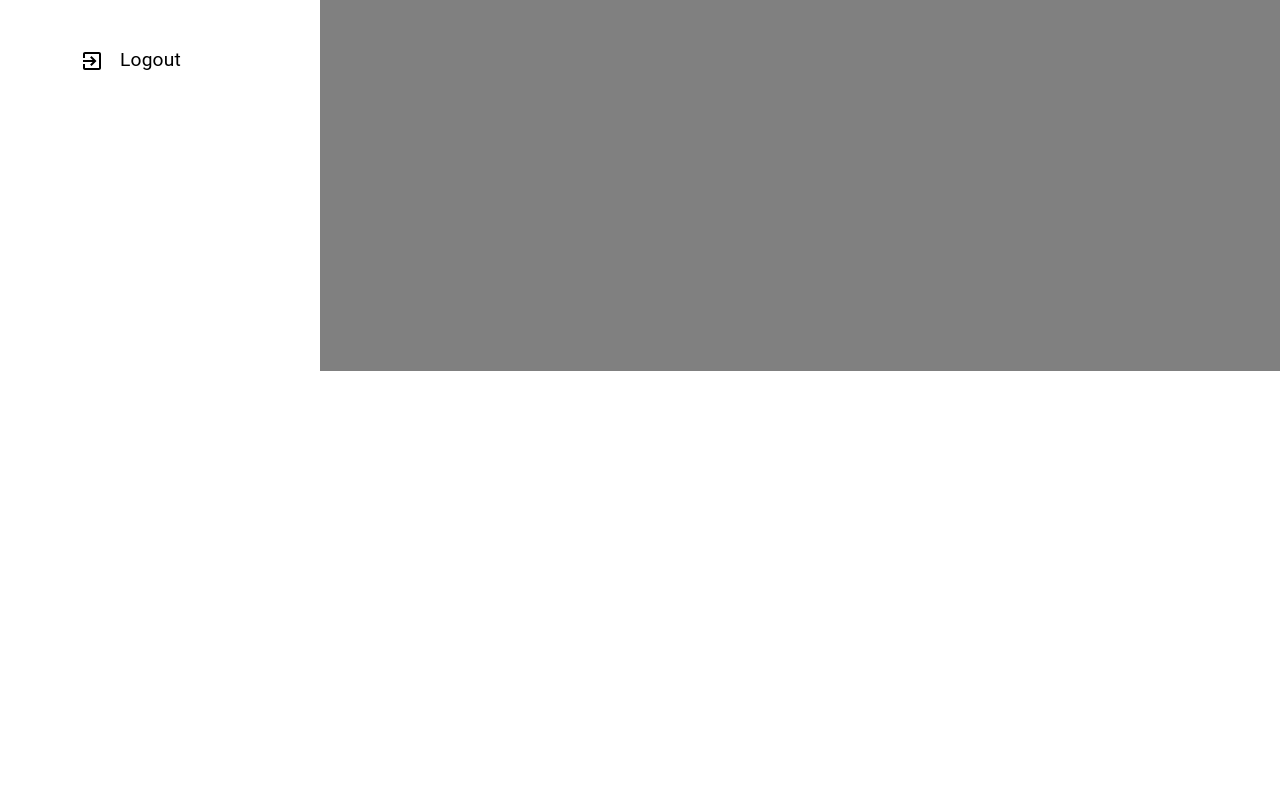
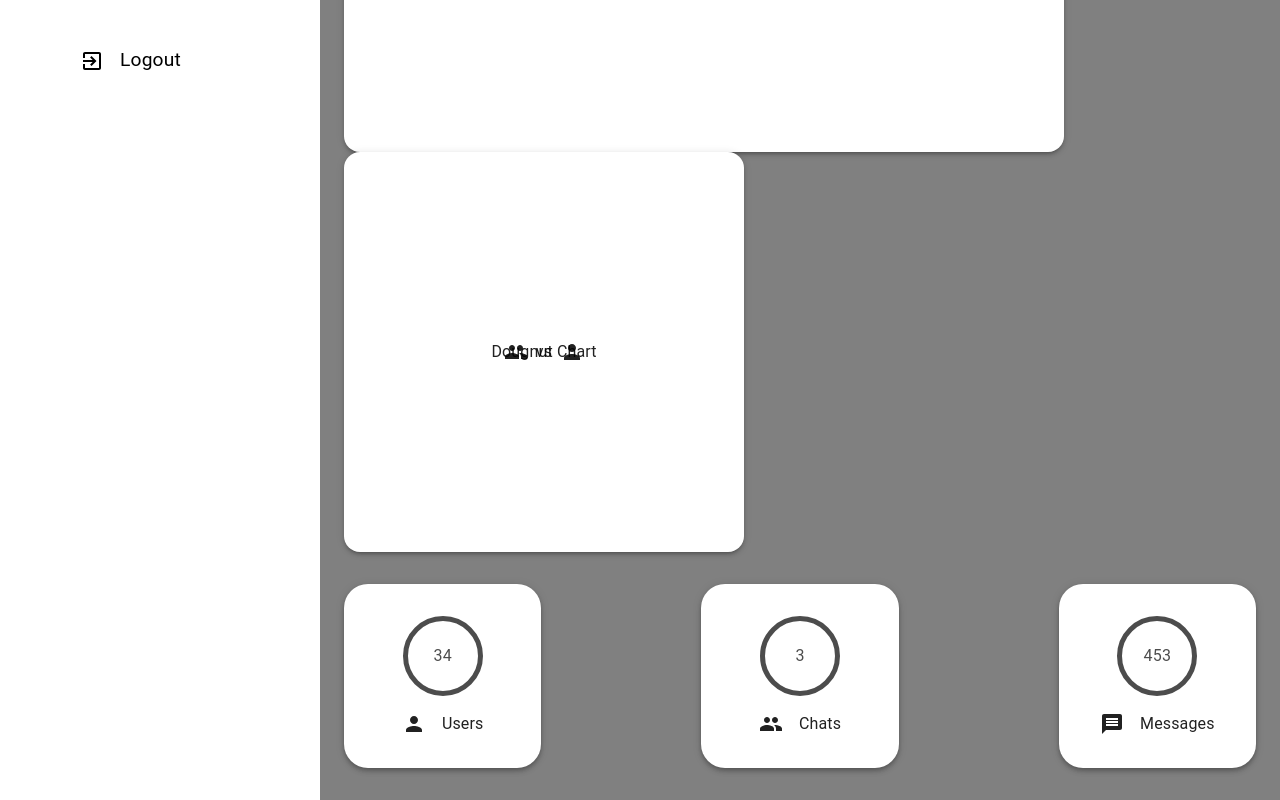
Before and after one commit to mayurr7/chat-app, a React (Vite) app in the folder client/: page /admin/dashboard in a window 1280 px wide. Shown: the part 429-1229 px from the top of the page. Before the commit the page ends 800 px from the top, so only its background shows below. Built offline with nearby package versions, Linux system fonts and the light colour scheme.

Commit message:
dashboard update

```diff
--- a/client/src/pages/admin/DashBoard.jsx
+++ b/client/src/pages/admin/DashBoard.jsx
@@ -1,7 +1,7 @@
 import React from 'react'
 import AdminLayout from '../../components/layout/AdminLayout'
 import {Box, Container, Paper, Stack, Typography } from '@mui/material'
-import { AdminPanelSettings as AdminPanelSettingsIcon, Notifications as NotificationsIcons} from '@mui/icons-material';
+import { AdminPanelSettings as AdminPanelSettingsIcon, Group as GroupIcon, Message as MessageIcon, Notifications as NotificationsIcons, Person as PersonIcon} from '@mui/icons-material';
 import moment from "moment";
 import { SearchField, CurveButton } from '../../components/Style/StyledComponents';
 
@@ -38,7 +38,23 @@ const DashBoard = () => {
     </Paper>
   );
 
-  const widgets = <>jrhekjh</>
+  const widgets = (
+    <Stack direction={{
+      xs: "column",
+      sm: "row"
+    }}
+      spacing="10rem"
+      justifyContent={"center"}
+      alignItems={"center"}
+      margin={"2rem 0"}
+    >
+
+<Widget title={"Users"} value={34} Icon={<PersonIcon/>} />
+<Widget title={"Chats"} value={3} Icon={<GroupIcon/>}/>
+<Widget title={"Messages"} value={453} Icon={<MessageIcon/>}/>
+
+    </Stack>
+  );
   return (
    <>
         <AdminLayout>
@@ -47,17 +63,56 @@ const DashBoard = () => {
               <Stack direction={"row"} spacing={"2rem"} flexWrap={"wrap"}>
                 <Paper
                   elevation={3}
-                  sx={{
+                  sx ={{
                     padding: "2rem 3.5rem",
                     borderRadius: "1rem",
                     width: "100%",
                     maxWidth: "45rem",
+                    height: "25rem",
                   }}
                 >
-                  <Typography variant={'h5'}>Last Messages</Typography>
+                  <Typography margin={"2rem 0"} variant={'h4'}>
+                    Last Messages
+                    </Typography>
                     {"Chat"}
                 </Paper>
                 </Stack>
+
+
+                <Paper
+                  elevation={3}
+                  sx={{
+                    padding: "1rem",
+                    borderRadius:"1rem",
+                    display:"flex",
+                    justifyContent: "center",
+                    alignItems: "center",
+                    width:{xs: "100%", sm:"50%"},
+                    position: "relative",
+                    width:"100%",
+                    maxWidth:"25rem",
+                    height:"25rem",
+                  }}
+                >
+                    {"Dougnut Chart"}
+
+                    <Stack
+                        position={"absolute"}
+                        direction={"row"}
+                        justifyContent={"center"}
+                        alignItems={"center"}
+                        spacing={"0.5rem"}
+                        width={"100%"}
+                        height={"100%"}
+                      >
+                      <GroupIcon/>
+
+                      <Typography>
+                        vs
+                      </Typography>
+                      <PersonIcon/>
+                    </Stack>
+                </Paper>
 
               {
                 widgets
@@ -66,6 +121,45 @@ const DashBoard = () => {
         </AdminLayout>
    </>
   )
-}
+};
+
+const Widget = ({title, value, Icon}) => (
+  <Paper
+  elevation={4}
+    sx={{
+      padding: "2rem",
+      borderRadius: "1.5rem",
+      width: "100%",
+      margin: "2rem 0",
+    }}
+  >
+    <Stack alignItems={"center"}  spacing={"1rem"}>
+      <Typography
+        sx={{
+          color: "rgba(0,0,0,0.7)",
+          borderRadius: "50%",
+          border: "5px solid rgba(0,0,0,0.7)",
+          width: "5rem",
+          height: "5rem",
+          display: "flex",
+          justifyContent: "center",
+          alignItems: "center",
+        }}
+      >
+        {value}
+      </Typography>
+      <Stack
+        direction={"row"}
+        spacing={"1rem"} alignItems={"center"}
+      >
+        {Icon}
+        <Typography>
+          {title}
+        </Typography>
+      </Stack>
+
+    </Stack>
+  </Paper>
+)
 
 export default DashBoard
```
